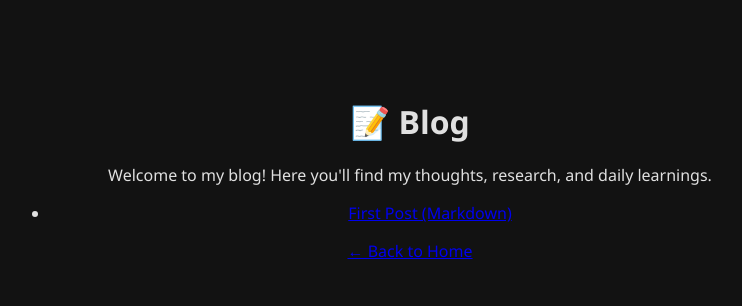
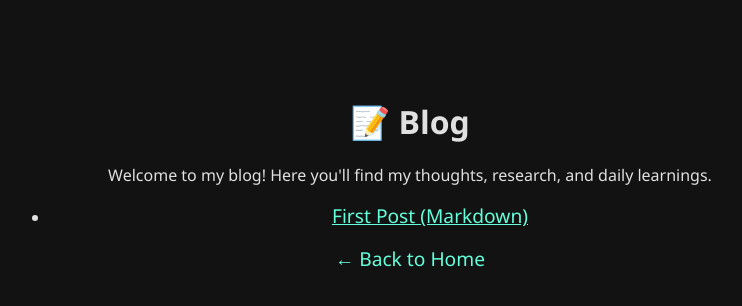
Before and after one commit to bad-bit01/sal.github.io, a plain HTML site: page blog/index.html in a window 1280 px wide. In both pictures the pointer is over the link "First Post (Markdown)". Shown: the whole page, without its empty margins (230-972 px from the left). Drawn offline with Linux system fonts and the light colour scheme.

Commit message:
minor changes style.css

```diff
--- a/style.css
+++ b/style.css
@@ -12,14 +12,14 @@ body {
   text-align: center;
 }
 
-nav a {
+a {
   color: #64ffda;
   text-decoration: none;
   margin: 0 15px;
   font-size: 1.2em;
 }
 
-nav a:hover {
+a:hover {
   text-decoration: underline;
 }
 
```
